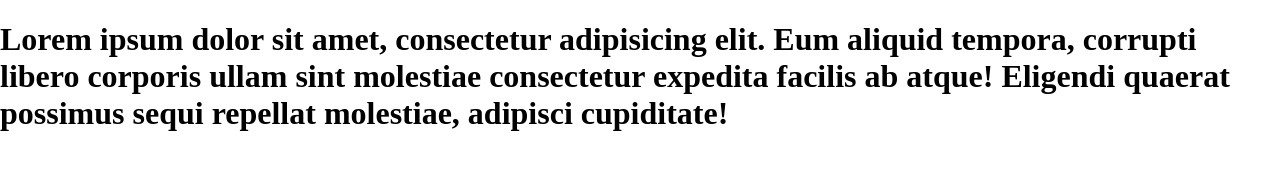
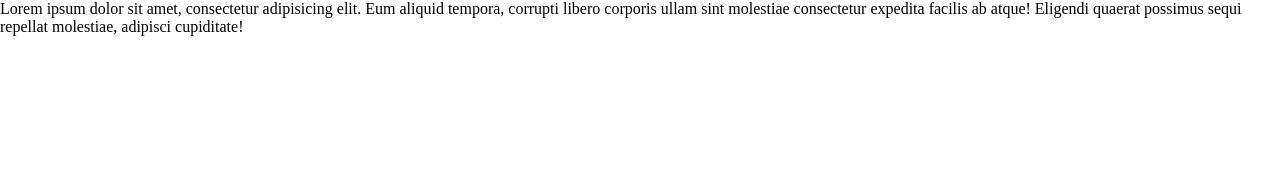
Before and after one commit to Viktor-stack/gulp-picker, a website: page app/index.html in a window 1280 px wide. Drawn offline with nearby package versions, Linux system fonts and the light colour scheme.

Commit message:
added header

```diff
--- a/app/index.html
+++ b/app/index.html
@@ -12,9 +12,9 @@
 
 <body>
 
-   <h1>
+   <header class="header">
       Lorem ipsum dolor sit amet, consectetur adipisicing elit. Eum aliquid tempora, corrupti libero corporis ullam sint molestiae consectetur expedita facilis ab atque! Eligendi quaerat possimus sequi repellat molestiae, adipisci cupiditate!
-   </h1>
+   </header>
 
 
    <script src="https://ajax.googleapis.com/ajax/libs/jquery/3.4.1/jquery.min.js"></script>
```
